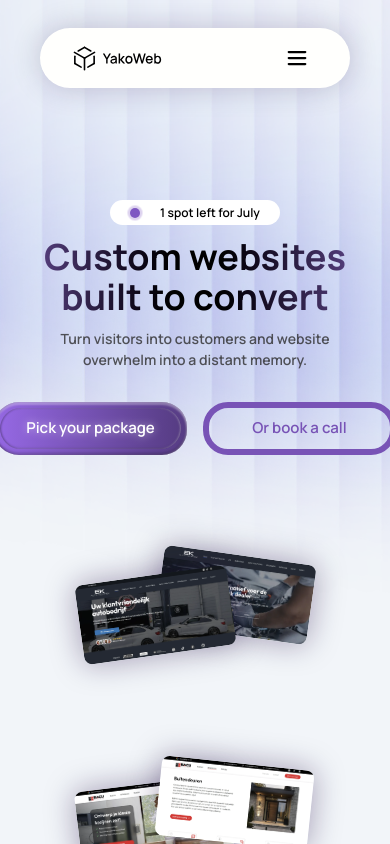
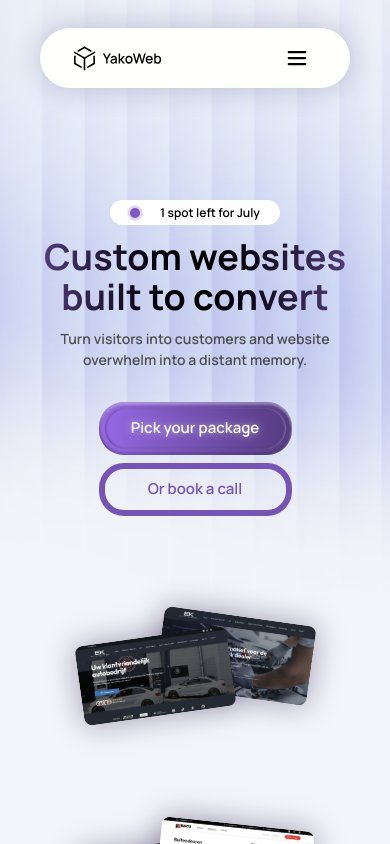
Before and after one commit to nazaruys/yakoweb, a Next.js app: page /en in a window 390 px wide. Shown: the top 844 px of the page. Built offline with nearby package versions, Linux system fonts and the light colour scheme.

Commit message:
Buttons optimized for mobile

```diff
--- a/app/[locale]/page.js
+++ b/app/[locale]/page.js
@@ -102,7 +102,7 @@ export default function Home() {
           </h3>
           {/* Buttons */}
           <div
-            className="flex flex-row gap-4 mt-8"
+            className="flex flex-col sm:flex-row gap-2 sm:gap-4 mt-8"
           >
             {/* Button 1 */}
             <a
```
